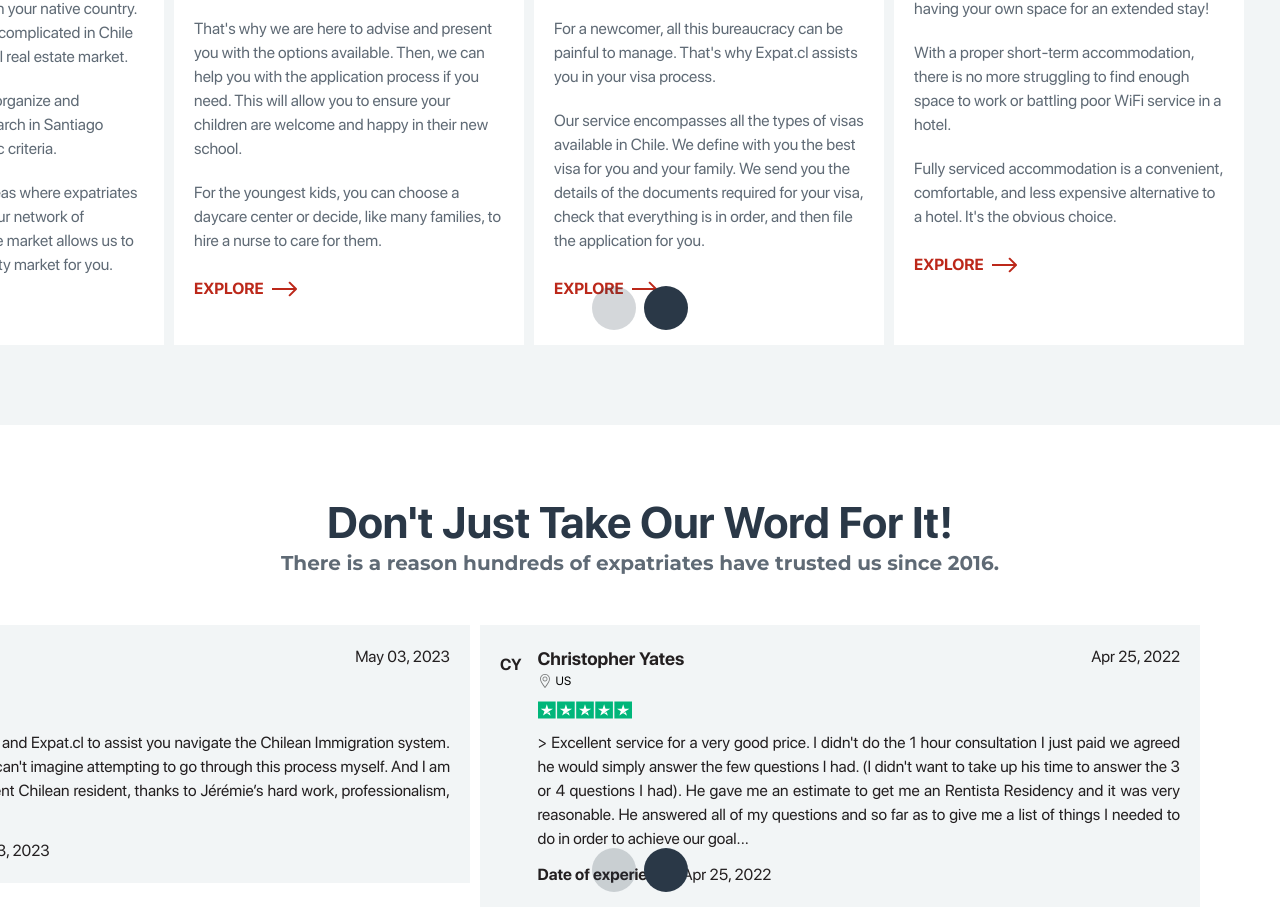
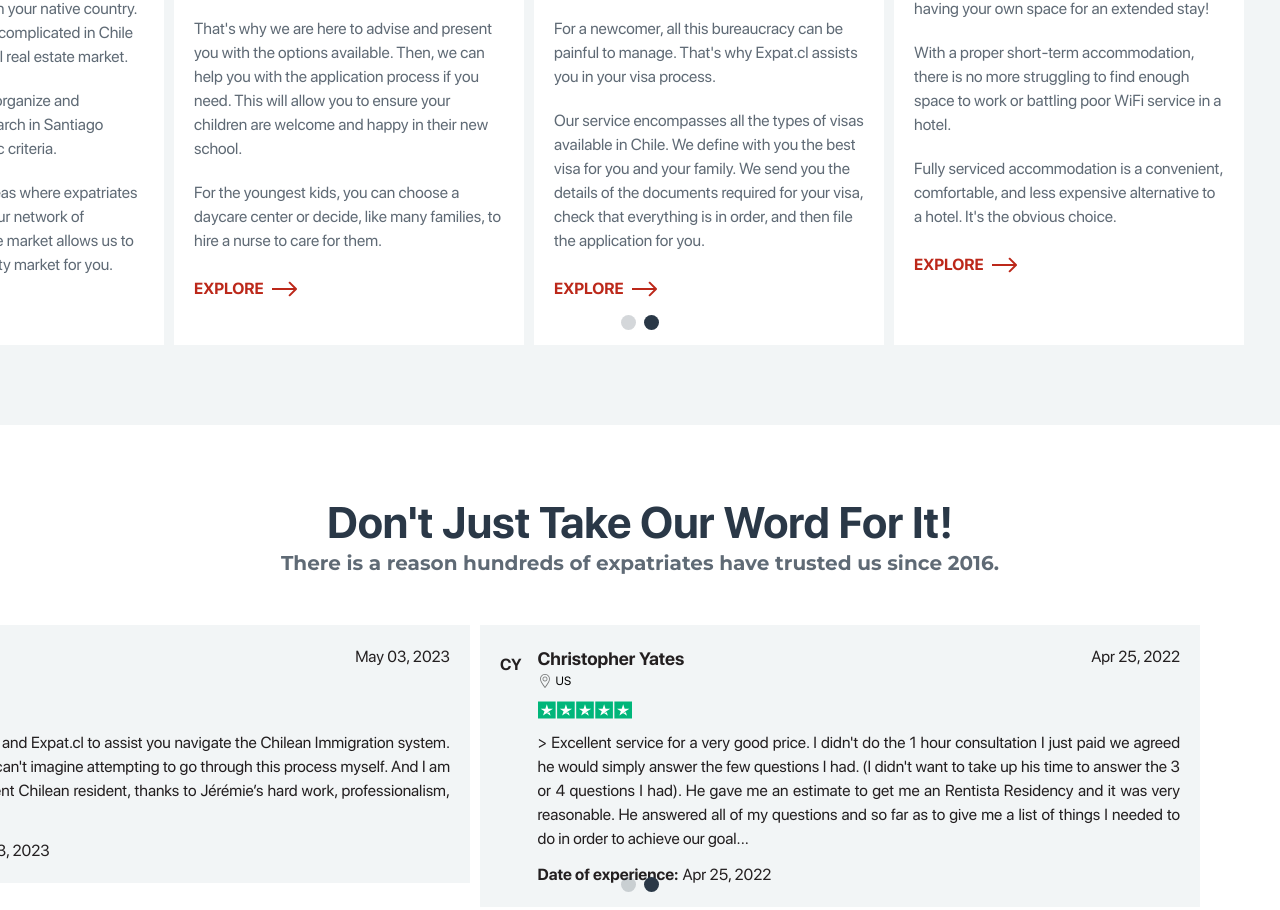
Before and after one commit to 3mohamed-abdelfattah/Expat.cl, a website: page index.html in a window 1280 px wide. Shown: the part 3484-4394 px from the top of the page. Drawn offline with nearby package versions, Linux system fonts and the light colour scheme.

Commit message:
All Done

```diff
--- a/styles/global.css
+++ b/styles/global.css
@@ -53,8 +53,8 @@ html {
 
 /* Swiper Navigation Buttons */
 .swiper-pagination-bullet {
-  width: 44px !important;
-  height: 44px !important;
+  width: 15px !important;
+  height: 15px !important;
   background-color: #2a3847 !important;
   opacity: 0.5;
   transition: opacity 0.3s;
```
Also changed, not shown: styles/output.css.
